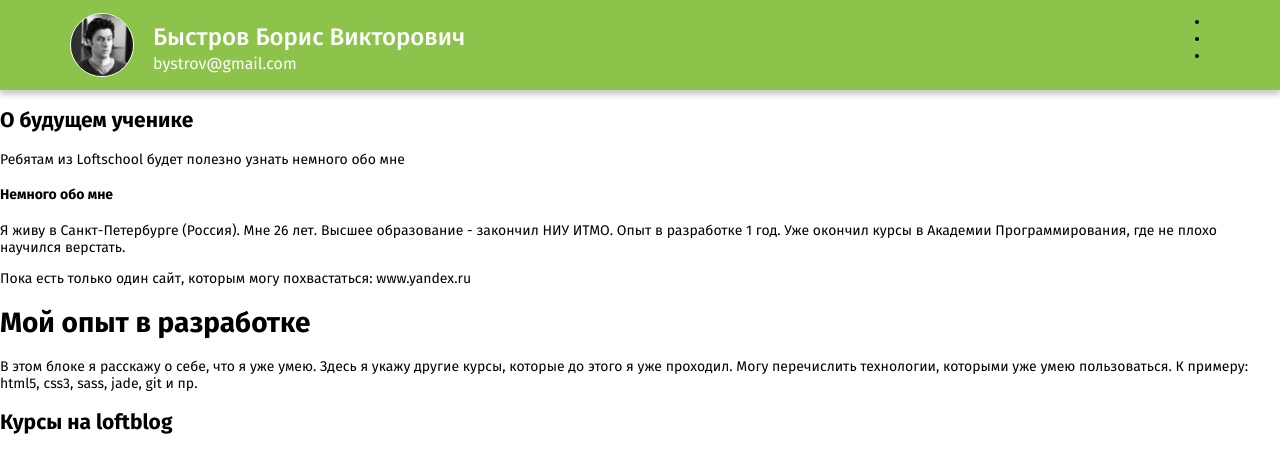
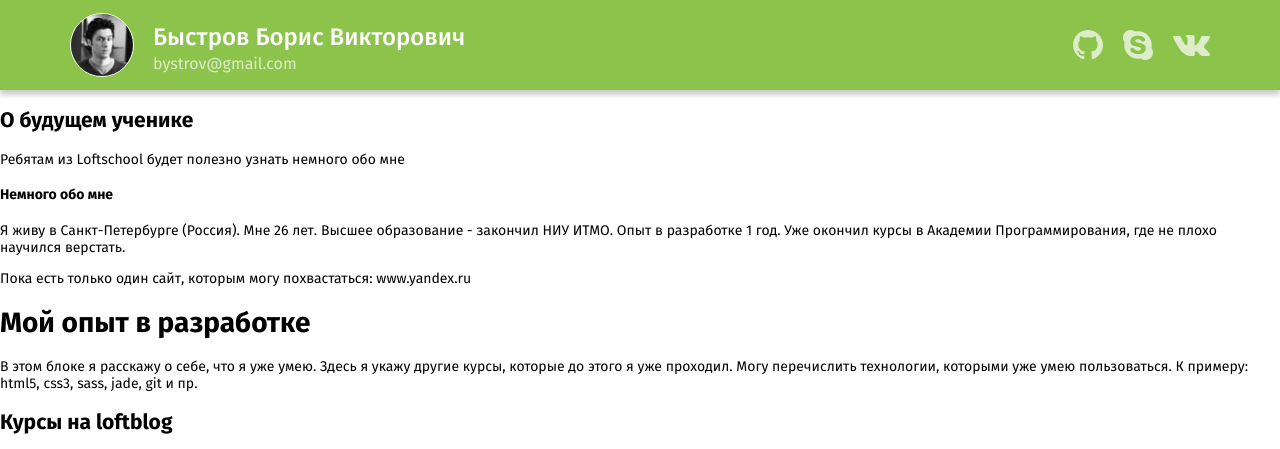
Before and after one commit to aleks-y/aleks-y.github.io, a plain HTML site: page index.html in a window 1280 px wide. Shown: the top 449 px of the page. Drawn offline with Linux system fonts and the light colour scheme.

Commit message:
Social links
Optimized social icons with SVGO
Styles for social-links

```diff
--- a/css/style.css
+++ b/css/style.css
@@ -72,12 +72,47 @@ body {
   line-height: 1em;
   font-weight: 400;
 
-  color: #ffffff;
+  color: rgba(255, 255, 255, 0.7);
   text-decoration: none;
 }
 
 .user-social {
   float: right;
   padding: 0;
-  margin: 0;
+  margin: 17px 0 0 0;
+
+  font-size: 0;
+
+  list-style: none;
 }
+
+.user-social li {
+  display: inline-block;
+  margin-right: 20px;
+
+  vertical-align: middle;
+}
+
+.user-social li:last-child {
+  margin-right: 0;
+}
+
+.social-link {
+  display: block;
+  width: 30px;
+  height: 30px;
+}
+
+.social-link-vk {
+  width: 37px;
+  height: 21px;
+}
+
+.social-link svg path {
+  opacity: 0.7;
+}
+
+.social-link:hover svg path,
+.social-link:active svg path {
+  opacity: 1;
+}
--- a/index.html
+++ b/index.html
@@ -20,13 +20,25 @@
       </div>
       <ul class="user-social">
         <li>
-          <a href="#" class="social-link social-link-git"></a>
+          <a href="#" class="social-link social-link-git">
+            <svg xmlns="http://www.w3.org/2000/svg" viewBox="0 0 30 29.263">
+              <path fill="#ffffff" d="M19.746 29.238c-.762.137-1.016-.332-1.016-.723v-4.12c0-1.407-.47-2.306-1.016-2.774 3.34-.37 6.855-1.64 6.855-7.4 0-1.64-.59-2.99-1.55-4.02.154-.39.662-1.91-.158-3.98-1.25-.39-4.12 1.543-4.12 1.543-1.19-.333-2.48-.51-3.75-.51s-2.56.177-3.75.51c0 0-2.87-1.935-4.14-1.544-.803 2.07-.295 3.594-.14 3.984-.955 1.035-1.54 2.383-1.54 4.024 0 5.74 3.495 7.03 6.835 7.4-.43.393-.82 1.037-.957 2.014-.86.39-3.047 1.056-4.355-1.25-.82-1.425-2.306-1.542-2.306-1.542-1.467-.02-.1.92-.1.92.98.45 1.66 2.187 1.66 2.187.88 2.68 5.06 1.78 5.06 1.78 0 1.25.02 2.44.02 2.793 0 .39-.274.86-1.036.724C4.294 27.242 0 21.62 0 15 0 6.72 6.72 0 15 0s15 6.72 15 15c0 6.62-4.297 12.246-10.254 14.238z"/>
+            </svg>
+          </a>
         </li>
         <li>
-          <a href="#" class="social-link social-link-skype"></a>
+          <a href="#" class="social-link social-link-skype">
+            <svg xmlns="http://www.w3.org/2000/svg" viewBox="0 0 30 30">
+              <path fill="#ffffff" d="M22.5 30c-1.72 0-3.3-.586-4.57-1.563-.938.195-1.934.313-2.93.313-7.598 0-13.75-6.152-13.75-13.75 0-.996.117-1.992.313-2.93C.586 10.8 0 9.22 0 7.5 0 3.36 3.36 0 7.5 0c1.72 0 3.3.586 4.57 1.563.938-.196 1.934-.313 2.93-.313 7.598 0 13.75 6.152 13.75 13.75 0 .996-.117 1.993-.313 2.93C29.414 19.2 30 20.782 30 22.5c0 4.14-3.36 7.5-7.5 7.5zm-5.664-16.934l-2.03-.47c-1.485-.35-2.6-.604-2.6-1.737 0-1.037 1.095-1.506 2.814-1.506 3.066 0 3.125 2.246 5.02 2.246 1.27 0 2.03-.995 2.03-2.128 0-2.246-3.73-3.71-7.42-3.71-3.38 0-7.306 1.464-7.306 5.43 0 3.28 2.188 4.452 5.04 5.136l2.85.703c1.74.43 2.814.627 2.814 1.877 0 .996-1.113 1.758-2.832 1.758-3.613 0-3.81-3.008-5.898-3.008-1.367 0-1.973.977-1.973 2.05 0 2.403 3.672 4.356 8.066 4.356 3.674 0 7.5-1.836 7.5-5.8 0-3.4-3.3-4.57-6.073-5.196z"/>
+            </svg>
+          </a>
         </li>
         <li>
-          <a href="#" class="social-link social-link-vk"></a>
+          <a href="#" class="social-link social-link-vk">
+            <svg xmlns="http://www.w3.org/2000/svg" viewBox="0 0 37.513 21.403">
+              <path fill="#ffffff" d="M34.53 7.29c-3.79 5.04-4.2 4.57-1.074 7.48 3.008 2.793 3.633 4.14 3.73 4.316 0 0 1.25 2.188-1.387 2.207l-5 .078c-1.08.22-2.5-.76-2.5-.76-1.88-1.29-3.64-4.63-5-4.2 0 0-1.41.45-1.37 3.46.02.65-.3 1-.3 1s-.353.37-1.036.43H18.35c-4.94.315-9.296-4.24-9.296-4.24S4.297 12.14.117 2.31c-.274-.645.02-.957.02-.957S.43.983 1.25.983L6.6.943c.508.077.86.35.86.35s.313.215.47.625C8.807 4.106 9.94 6.1 9.94 6.1c1.954 4.022 3.282 4.706 4.044 4.296 0 0 .996-.605.78-5.47C14.688 3.17 14.2 2.37 14.2 2.37c-.45-.605-1.29-.78-1.66-.84-.294-.04.194-.742.84-1.055.956-.47 2.655-.488 4.667-.47 1.582.02 2.03.118 2.637.255 1.855.45 1.23 2.168 1.23 6.31 0 1.327-.254 3.183.703 3.788.41.273 1.426.04 3.926-4.22 0 0 1.172-2.03 2.09-4.394.156-.43.488-.605.488-.605s.32-.18.75-.12l5.62-.04c1.7-.216 1.975.565 1.975.565.293.8-.625 2.676-2.93 5.742z"/>
+            </svg>
+          </a>
         </li>
       </ul>
     </div>
```
Also changed, not shown: img/icon-social-git.svg (added), img/icon-social-skype.svg (added), img/icon-social-vk.svg (added).
